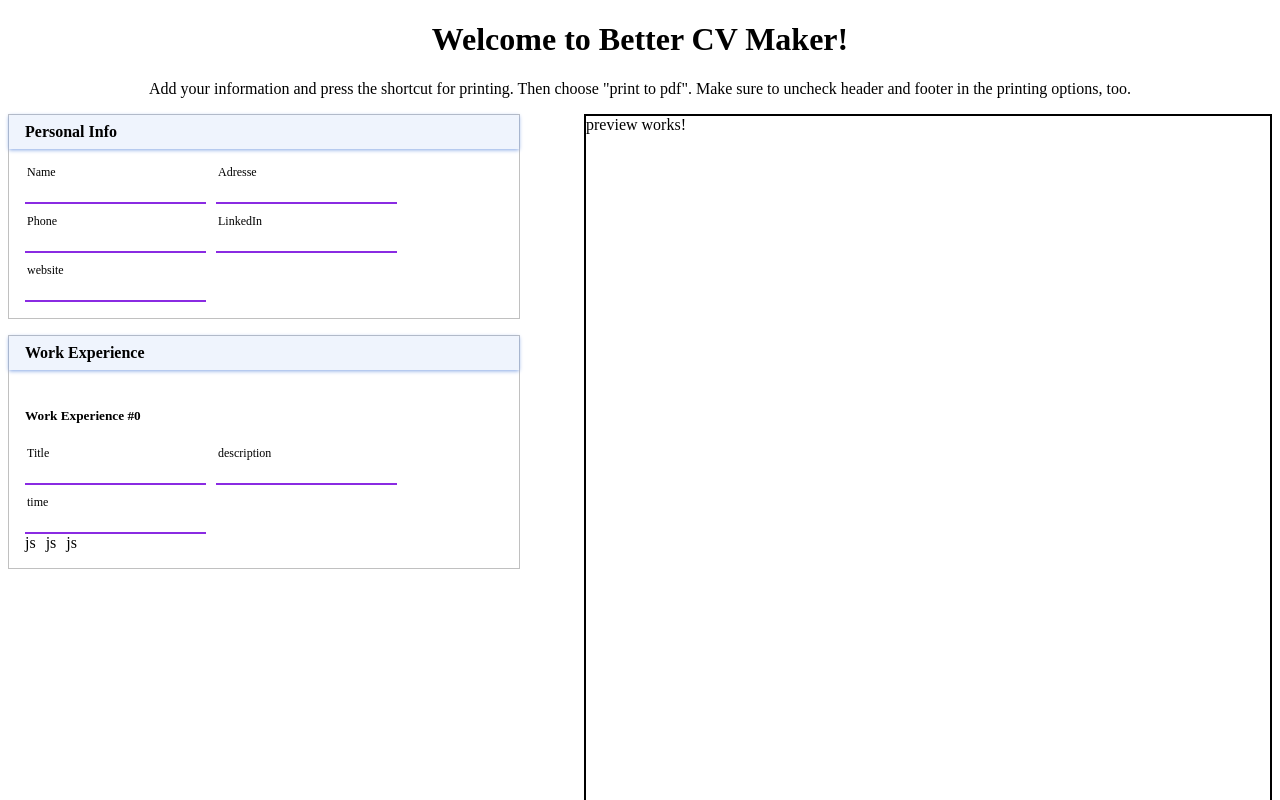
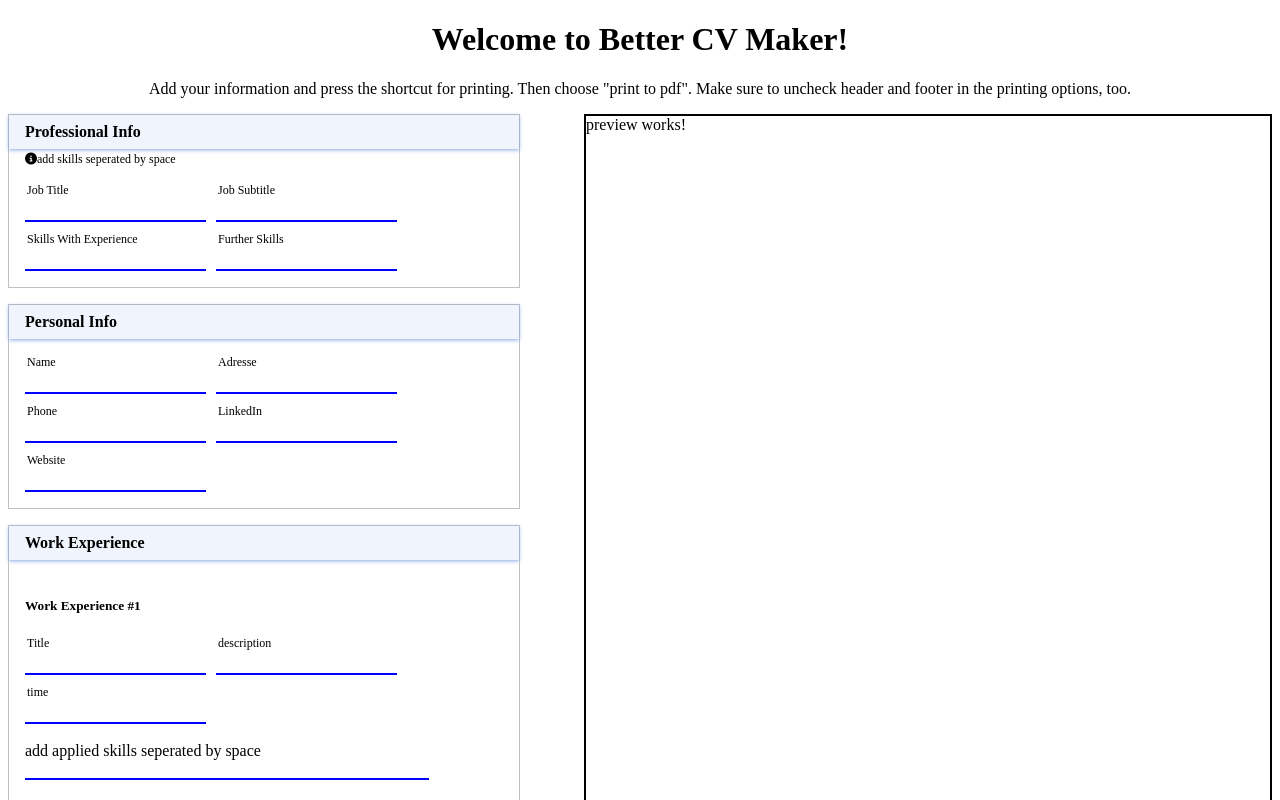
Before and after one commit to elVazquez222/better-cv-maker, an Angular app: page / in a window 1280 px wide. Shown: the top 800 px of the page. Built offline with nearby package versions, Linux system fonts and the light colour scheme.

Commit message:
add professional info section

```diff
--- a/src/app/app.component.css
+++ b/src/app/app.component.css
@@ -10,10 +10,15 @@ h4 {
 }
 input {
   border: none;
-  border-bottom: 2px solid blueviolet
+  border-bottom: 2px solid blue;
 }
 input:focus {
   outline-color: #be9ddc;
+}
+
+.hint {
+  padding: 1rem;
+  font-size: 12px;
 }
 
 .container {
@@ -60,6 +65,14 @@ input:focus {
   height: 2rem;
 }
 
+.skillList {
+  width: 400px;
+}
+
+.addWorkExpBtn {
+  margin: 2rem 1rem;
+}
+
 @media print {
   .no-print {
     display: none;
--- a/src/app/app.component.html
+++ b/src/app/app.component.html
@@ -8,6 +8,19 @@
 
 <div class="container">
   <div class="inputs no-print">
+
+    <div class="input-type-container">
+      <h4>Professional Info</h4>
+      <span class="hint"><i class="fa-solid fa-circle-info"></i>add skills seperated by space</span>
+      <div class="input-group">
+        <div *ngFor="let input of professionalInfoInputs">
+          <div class="input-row">
+            <label [for]="input.label">{{input.label}}</label>
+            <input [type]="input.type" [(ngModel)]="input.value" />
+          </div>
+        </div>
+      </div>
+    </div>
 
     <div class="input-type-container">
       <h4>Personal Info</h4>
@@ -23,36 +36,34 @@
 
     <div class="input-type-container">
       <h4>Work Experience</h4>
-      <div *ngFor="let input of workExperienceInputs; index as i">
-        <h5>Work Experience #{{i}}</h5>
+      <div *ngFor="let workExperience of workExperienceEntries; index as i">
+        <h5>Work Experience #{{i+1}}</h5>
         <div class="input-group">
           <div class="input-row">
-            <label [for]="input.title">Title</label>
-            <input [type]="input.type" [(ngModel)]="input.title" />
+            <label [for]="workExperience.title">Title</label>
+            <input [type]="workExperience.type" [(ngModel)]="workExperience.title" />
           </div>
           <div class="input-row">
-            <label [for]="input.description">description</label>
-            <input [type]="input.type" [(ngModel)]="input.description" />
+            <label [for]="workExperience.description">description</label>
+            <input [type]="workExperience.type" [(ngModel)]="workExperience.description" />
           </div>
           <div class="input-row">
-            <label [for]="input.time">time</label>
-            <input [type]="input.type" [(ngModel)]="input.time" />
+            <label [for]="workExperience.time">time</label>
+            <input [type]="workExperience.type" [(ngModel)]="workExperience.time" />
           </div>
         </div>
-        <div class="skills-in-work-experience" *ngFor="let skill of input.appliedSkills">
-          <div class="input-group">
-            <div class="input-row">
-              <div>{{skill.name}}</div>
-            </div>
-            <div class="input-row">
-              <div>{{skill.name}}</div>
-            </div>
-            <div class="input-row">
-              <div>{{skill.name}}</div>
-            </div>
-          </div>
+        <br />
+        <div>
+          <label for="skillList">add applied skills seperated by space</label>
+          <br />
+          <input type="text" name="skillList" class="skillList"
+            (change)="updateSkills($event.target.value, workExperience.title, workExperience.time)"
+          />
         </div>
+        <br />
+        <hr />
       </div>
+      <button class="addWorkExpBtn" (click)="addWorkExperienceEntry()">+</button>
     </div>
   </div>
   <div><app-preview></app-preview></div>
--- a/src/app/app.component.ts
+++ b/src/app/app.component.ts
@@ -1,6 +1,6 @@
 import { Component } from '@angular/core';
 import { TextInput } from './textInput';
-import { WorkExperienceInput } from './workExperienceInput'
+import { WorkExperienceEntry } from './workExperienceEntry'
 
 @Component({
   selector: 'app-root',
@@ -14,16 +14,17 @@ export class AppComponent {
     { label: "Adresse", type: "text", value: "" },
     { label: "Phone", type: "text", value: "" },
     { label: "LinkedIn", type: "text", value: "" },
-    { label: "website", type: "text", value: "" },
+    { label: "Website", type: "text", value: "" },
   ];
-  workExperienceInputs: Array<WorkExperienceInput> = [{
-    type: 'text',
-    title: '',
-    description: '',
-    time: '',
-    appliedSkills: [{ name: 'js', color: 'red' }]
-  }
-  ];
+  professionalInfoInputs: Array<TextInput> = [
+    { label: "Job Title", type: "text", value: "" },
+    { label: "Job Subtitle", type: "text", value: "" },
+    { label: "Skills With Experience", type: "text", value: "" },
+    { label: "Further Skills", type: "text", value: "" },
+  ]
+  workExperienceEntries: Array<WorkExperienceEntry> = [
+    { title: '', description: '', time: '', skills: [] }
+  ]
 
   newTextInput: TextInput = {
     label: '',
@@ -31,6 +32,16 @@ export class AppComponent {
     value: ''
   }
 
+  updateSkills(list: string, title: string, time: string) {
+    const updateThis = this.workExperienceEntries.find(exp => exp.title === title && exp.time === time);
+    const skills = list.split(" ");
+    updateThis.skills = skills;
+  }
+
+  addWorkExperienceEntry() {
+    this.workExperienceEntries.push({ title: '', description: '', time: '', skills: [] })
+  }
+
   addInput(): void {
     // this.inputs = [...this.inputs, this.newTextInput];
   }
--- /dev/null
+++ b/src/app/workExperienceEntry.ts
@@ -0,0 +1,6 @@
+export interface WorkExperienceEntry {
+  title: string,
+  description: string,
+  time: string,
+  skills: Array<string>
+}
--- a/src/index.html
+++ b/src/index.html
@@ -4,7 +4,7 @@
   <meta charset="utf-8">
   <title>BetterCvMaker</title>
   <base href="/">
-
+  <script src="https://kit.fontawesome.com/5da1e61814.js" crossorigin="anonymous"></script>
   <meta name="viewport" content="width=device-width, initial-scale=1">
   <link rel="icon" type="image/x-icon" href="favicon.ico">
 </head>
```
